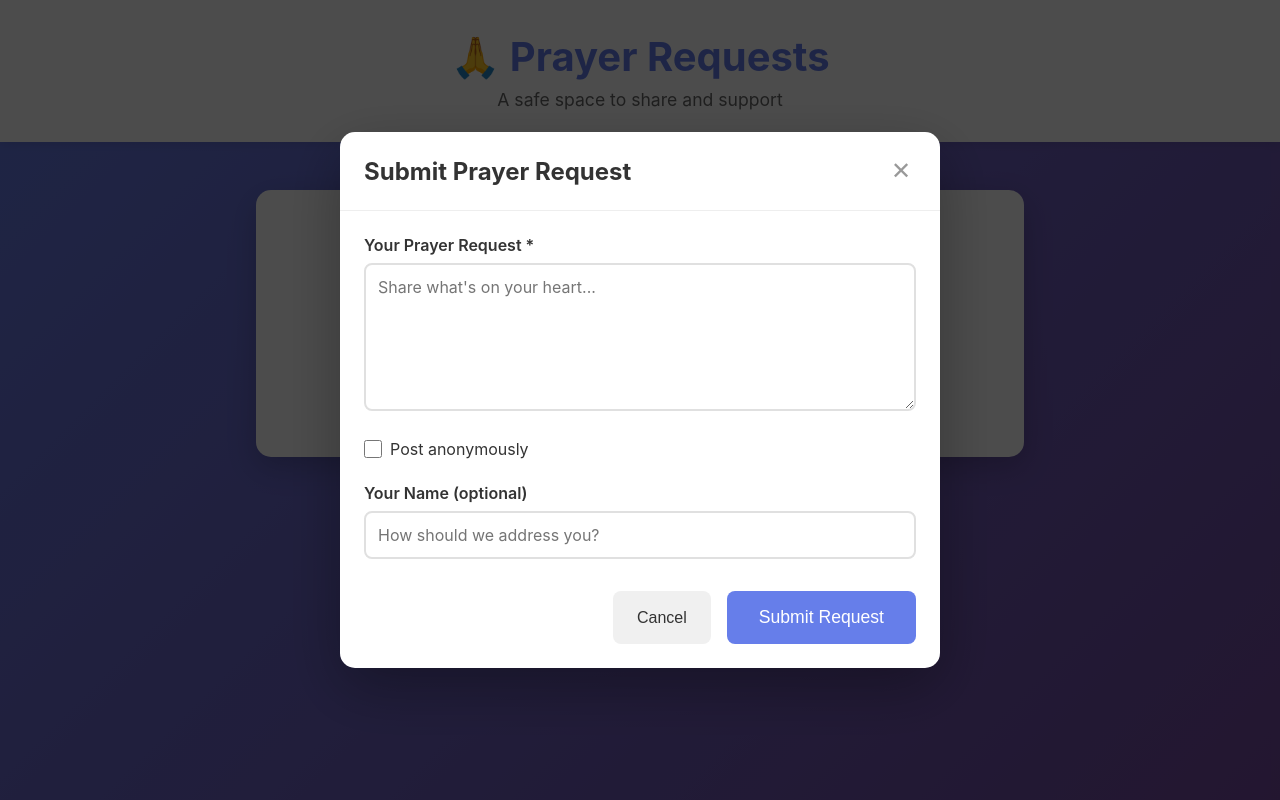
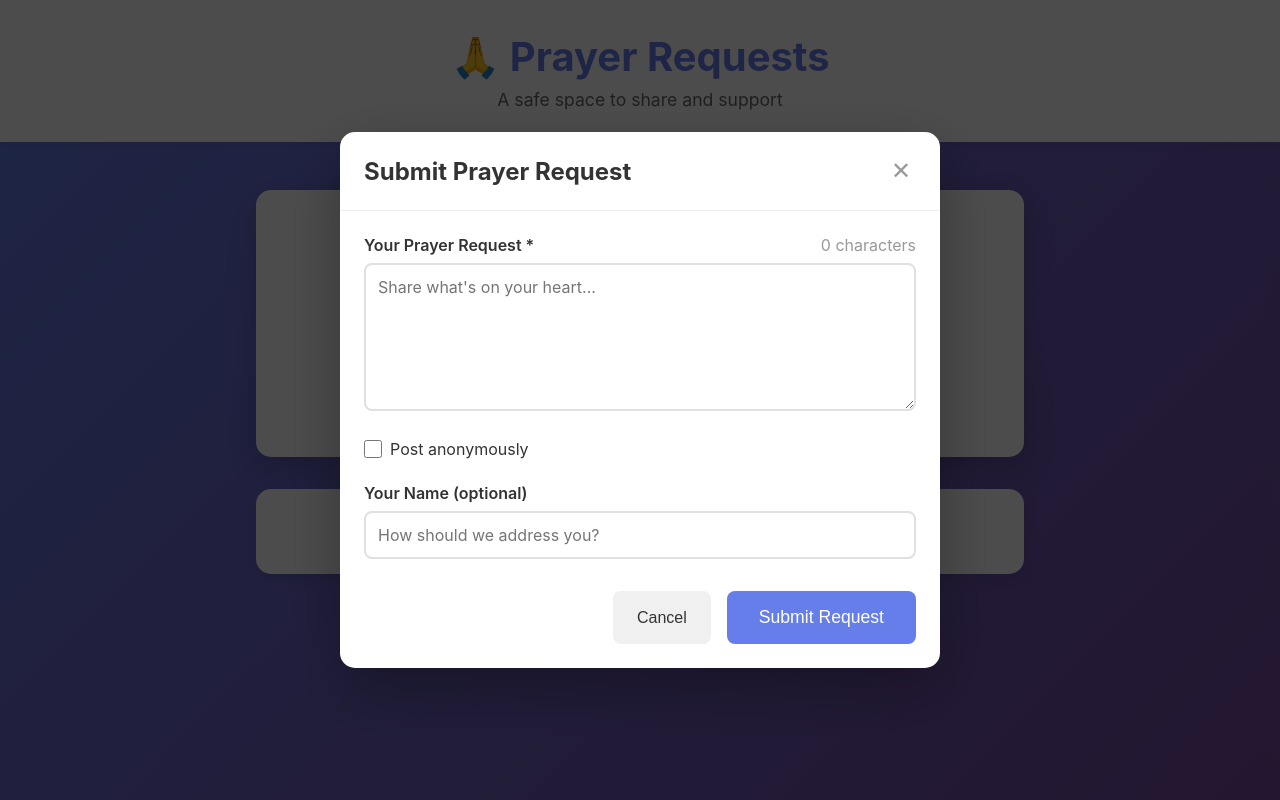
Before and after one commit to dwightwpursuit/prayer-request-app, a React (Create React App) app in the folder client/: page / in a window 1280 px wide. Both pictures are taken after a click on the button "Submit Prayer Request". Built offline with nearby package versions, Linux system fonts and the light colour scheme.

Commit message:
Added empty state, character counter, and clear all feature

```diff
--- a/client/src/App.css
+++ b/client/src/App.css
@@ -71,6 +71,7 @@
   transform: translateY(-2px);
   box-shadow: 0 5px 15px rgba(102, 126, 234, 0.4);
 }
+
 .requests-section {
   margin-top: 3rem;
 }
@@ -114,3 +115,34 @@
   line-height: 1.6;
   margin: 0;
 }
+
+.empty-state {
+  background: white;
+  padding: 2rem;
+  border-radius: 15px;
+  text-align: center;
+  margin-top: 2rem;
+  box-shadow: 0 5px 15px rgba(0,0,0,0.1);
+}
+
+.empty-state p {
+  color: #666;
+  font-size: 1.1rem;
+  margin: 0;
+}
+
+.secondary-button {
+  background: #f0f0f0;
+  color: #333;
+  border: none;
+  padding: 0.75rem 1.5rem;
+  font-size: 1rem;
+  border-radius: 8px;
+  cursor: pointer;
+  transition: all 0.3s ease;
+}
+
+.secondary-button:hover {
+  background: #e0e0e0;
+  transform: translateY(-2px);
+}
--- a/client/src/App.js
+++ b/client/src/App.js
@@ -56,9 +56,24 @@ function App() {
           >
             Submit Prayer Request
           </button>
+
+          {requests.length > 0 && (
+            <button
+              className="secondary-button"
+              style={{marginTop: '1rem'}}
+              onClick={() => {
+                if (window.confirm('Are you sure you want to clear all prayer requests?')) {
+                  setRequests([]);
+                  localStorage.removeItem('prayerRequests');
+                }
+              }}
+            >
+              Clear All Requests
+            </button>
+          )}
         </div>
 
-        {requests.length > 0 && (
+        {requests.length > 0 ? (
           <div className="requests-section">
             <h2>Prayer Requests</h2>
             {requests.map(request => (
@@ -77,6 +92,10 @@ function App() {
               </div>
             ))}
           </div>
+        ) : (
+          <div className="empty-state">
+            <p>No prayer requests yet. Be the first to share! 🙏</p>
+          </div>
         )}
       </main>
 
--- a/client/src/PrayerRequestForm.js
+++ b/client/src/PrayerRequestForm.js
@@ -36,7 +36,12 @@ function PrayerRequestForm({ onClose, onSubmit }) {
 
         <form onSubmit={handleSubmit}>
           <div className="form-group">
-            <label>Your Prayer Request *</label>
+            <label>
+              Your Prayer Request *
+              <span style={{float: 'right', color: '#999', fontWeight: 'normal'}}>
+                {requestText.length} characters
+              </span>
+            </label>
             <textarea
               value={requestText}
               onChange={(e) => setRequestText(e.target.value)}
```
